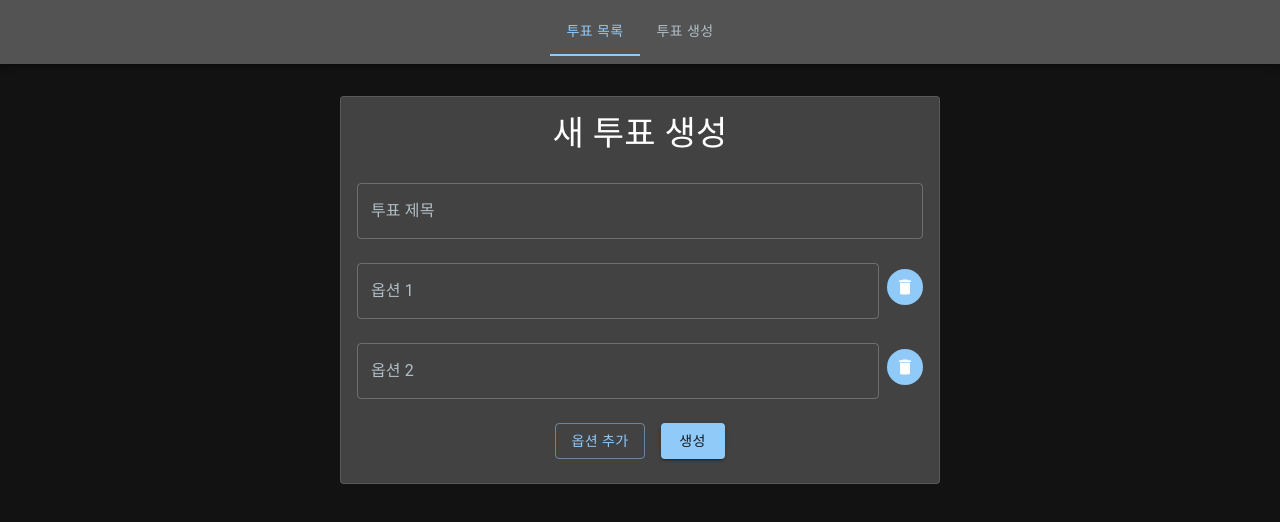
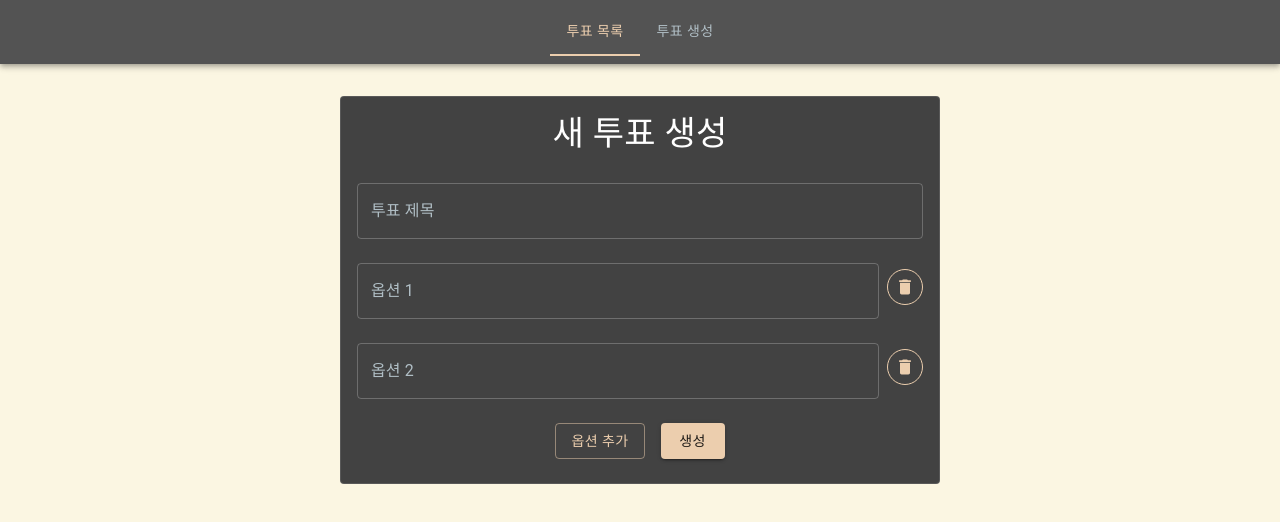
Before and after one commit to zestlee1106/fe-vote, a React (Create React App) app: page /create-vote in a window 1280 px wide. Shown: the top 522 px of the page. Built offline with nearby package versions, Linux system fonts and the light colour scheme.

Commit message:
update: 색상을 바꿔봄

```diff
--- a/src/pages/CreateVote.tsx
+++ b/src/pages/CreateVote.tsx
@@ -58,10 +58,13 @@ const CreateVote: React.FC = () => {
                   width: 36,
                   height: 36,
                   borderRadius: '50%',
-                  backgroundColor: 'primary.main',
-                  color: 'white',
+                  border: '1px solid',
+                  borderColor: 'primary.main',
+                  color: 'primary.main',
+                  backgroundColor: 'transparent',
                   '&:hover': {
-                    backgroundColor: 'primary.dark',
+                    borderColor: 'primary.dark',
+                    color: 'primary.dark',
                   },
                 }}
               >
--- a/src/pages/Home.tsx
+++ b/src/pages/Home.tsx
@@ -26,7 +26,10 @@ const Home: React.FC = () => {
                 key={vote.id}
                 sx={{
                   textAlign: 'center',
-                  borderBottom: index !== votes.length - 1 ? '1px solid #ccc' : 'none',
+                  border: '1px solid',
+                  borderColor: 'primary.main',
+                  borderRadius: 3,
+                  marginBottom: index !== votes.length - 1 ? 1 : 0,
                 }}
               >
                 <ListItemText primary={vote.title} />
--- a/src/theme.ts
+++ b/src/theme.ts
@@ -4,13 +4,14 @@ const theme = createTheme({
   palette: {
     mode: 'dark', // 다크 테마로 설정
     primary: {
-      main: '#90caf9',
+      main: '#ECCEAE', //
+      light: '#131842',
     },
     secondary: {
-      main: '#f48fb1',
+      main: '#E68369',
     },
     background: {
-      default: '#121212',
+      default: '#FBF6E2',
       paper: '#424242',
     },
     text: {
```
